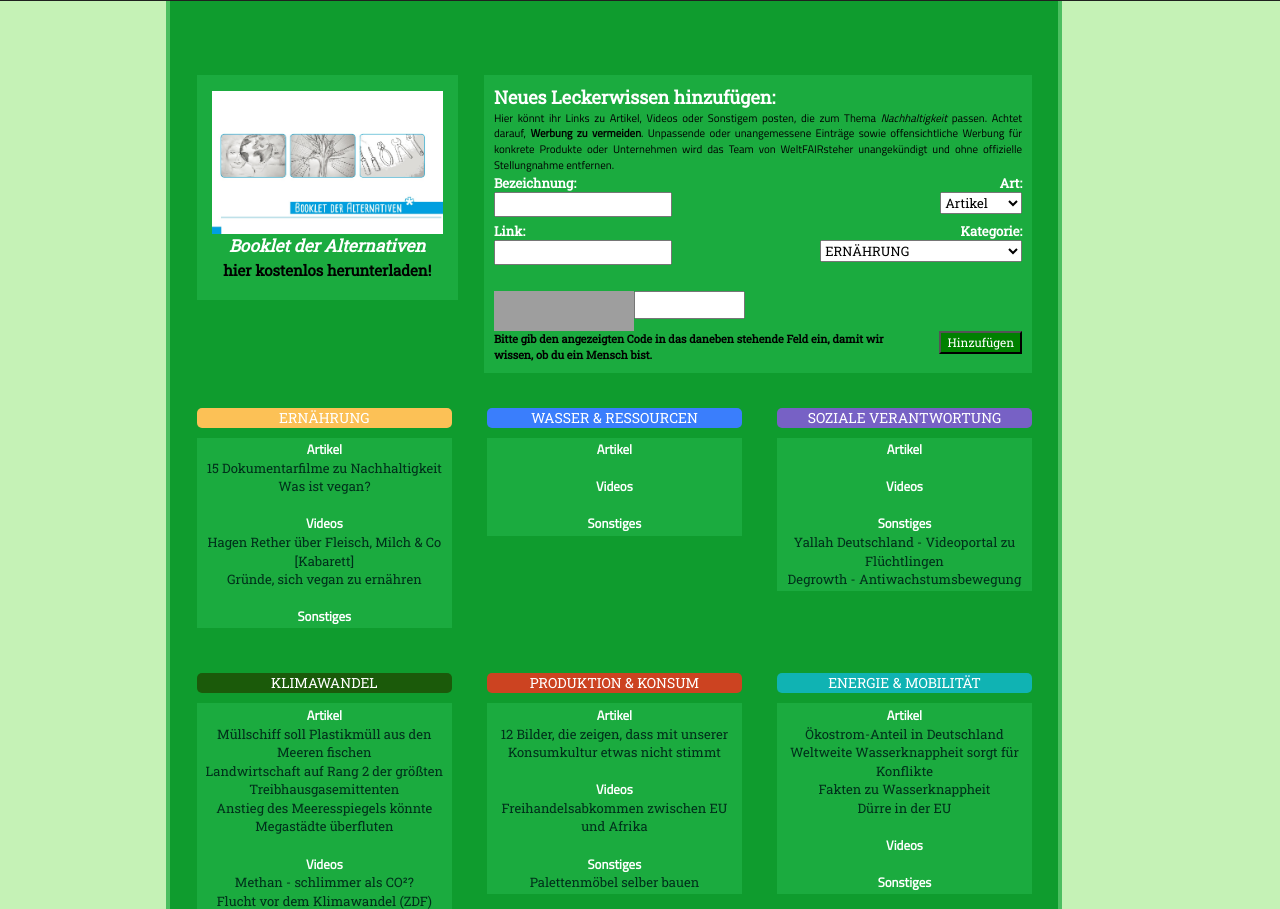
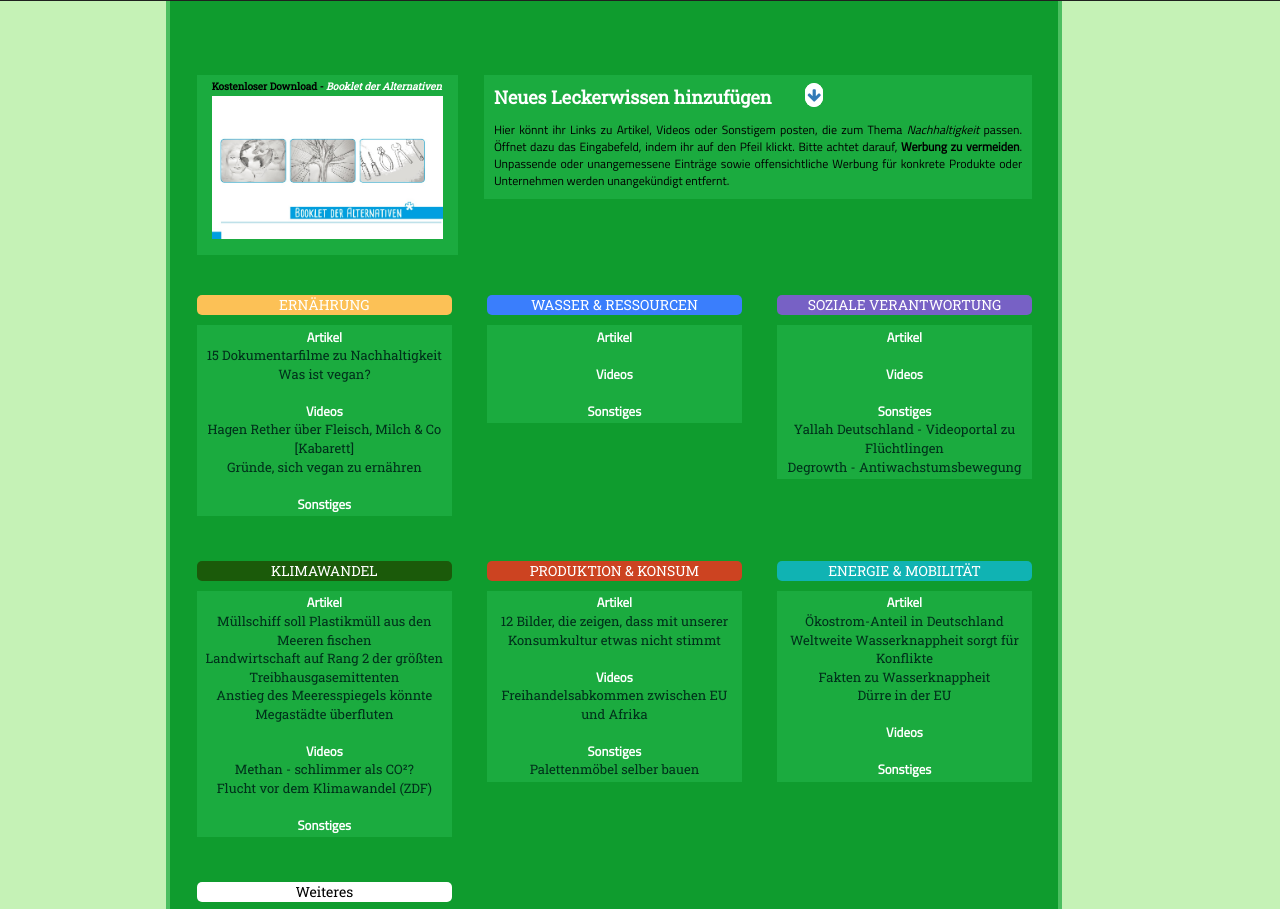
Before and after one commit to MackieLoeffel/weltfairsteher, a PHP site: page /weltfairsteher/leckerwissen.php in a window 1280 px wide. Shown: the part 45-954 px from the top of the page. Run offline with PHP 8.4, Linux system fonts and the light colour scheme; data comes from the database, SQL or seed files in the repository; some web fonts are replaced; grey boxes are pictures that could not be loaded.

Commit message:
startseitenaktualisierung und leckerwissenaufhuebschung

```diff
--- a/leckerwissen.php
+++ b/leckerwissen.php
@@ -6,43 +6,43 @@
 
 
 <div class="row">
-   <div  class="col-xs-12 col-lg-4" style="height: 225px;
+   <div  class="col-xs-12 col-lg-4" style="height: 180px;
 background-color: #1BAB3F;
 margin-left: 2%;
    margin-top: 20px;
 width: 30%;
-   margin-bottom: 10px;
+   margin-bottom: 5px;
 
 
-   font-size: 17px; color: black;
-   text-align:center;">
+   color: black;
+   ">
+   <a href="http://localhost/weltfairsteher/CHANGEeV_Booklet_der_Alternativen.pdf"
+   target="_blank"><b style="color: black; margin-top: 12px;  font-size: 10px;">Kostenloser Download - <i style="color: white;  font-size: 10px;">Booklet der Alternativen</i><br>
+   </b></a>
     <a href="http://localhost/weltfairsteher/CHANGEeV_Booklet_der_Alternativen.pdf"
     target="_blank">
-      <img src="Booklet-der-Alternativen.jpg" tag="booklet" width="100%" style="margin-top: 16px;" alt="Booklet der Alternativen"
+      <img src="Booklet-der-Alternativen.jpg" tag="booklet" width="100%" style="margin-top: 1px;" alt="Booklet der Alternativen"
     height="auto">
-      </a><br>
-     <a href="http://localhost/weltfairsteher/CHANGEeV_Booklet_der_Alternativen.pdf"
-     target="_blank"><b style="color: white;"><i>Booklet der Alternativen</i><br></b>
-     <b style="font-size: 15px; color: black;">
-      hier kostenlos herunterladen!</b></a>
+      </a>
+
            </div>
 <br>
 
 <div class="col-xs-12 col-lg-8" style="background-color:#1BAB3F; margin-top 25px; width: 63%;
 margin-right: 2%; float: right; height: auto; font-size: 15px; color: white; padding: 10px;">
-<b style="font-size: 18px; float: left;">Neues Leckerwissen hinzufügen:</b><br>
+<b style="font-size: 18px; float: left;">Neues Leckerwissen hinzufügen</b>	&#x2003;&#x2003;
 
-<span style="font-size: 11px; color: black; text-align: justify; float: right; font-family: Titillium Web;">
-Hier könnt ihr Links zu Artikel, Videos oder Sonstigem posten, die zum Thema <i>Nachhaltigkeit</i> passen.
-Achtet darauf, <b>Werbung zu vermeiden</b>. Unpassende oder unangemessene Einträge sowie offensichtliche Werbung für konkrete Produkte oder
-Unternehmen wird das Team
-  von WeltFAIRsteher unangekündigt und ohne offizielle Stellungnahme entfernen.
-</span><br><br>
+<a href="javascript:void(0)" onclick="return toggleMe('addLeckerwissen')" style="background-color: white; margin-top: 10px;
+ border: 2px solid white; border-radius: 30px;"
+
+><i class="fa fa-arrow-down"></i></a><br>
 
 
 
 
-<form id="addLeckerwissen" action="javascript:void(0);" onsubmit="sendForm(this)" style="float: left; width: 100%;">
+
+
+<form id="addLeckerwissen" action="javascript:void(0);" onsubmit="sendForm(this)" style="float: left; width: 100%; display:none;">
         <label for="bezeichnung" style="color: white; font-size: 13px;">
           Bezeichnung:<br>
             <input type="text" name="title" size="20" max="200" style="color: black;">
@@ -88,8 +88,15 @@ Unternehmen wird das Team
     <!--<input type="button" value="Letzten Eintrag löschen" style="background-color: #52150D; font-size: 12px" onClick="()"> -->
   </form>
 
-  </div>
 
+<span style="font-size: 12px; color: black; text-align: justify; float: right; font-family: Titillium Web; margin-top: 10px;">
+  Hier könnt ihr Links zu Artikel, Videos oder Sonstigem posten, die zum Thema <i>Nachhaltigkeit</i> passen. Öffnet dazu das Eingabefeld,
+  indem ihr auf den Pfeil klickt.
+  Bitte achtet darauf, <b>Werbung zu vermeiden</b>. Unpassende oder unangemessene Einträge sowie offensichtliche Werbung für konkrete Produkte oder
+  Unternehmen werden unangekündigt entfernt.
+  </span>
+
+    </div>
 </div>
 
 <?php
```
Also changed, not shown: index.php (+18 -16 lines).
